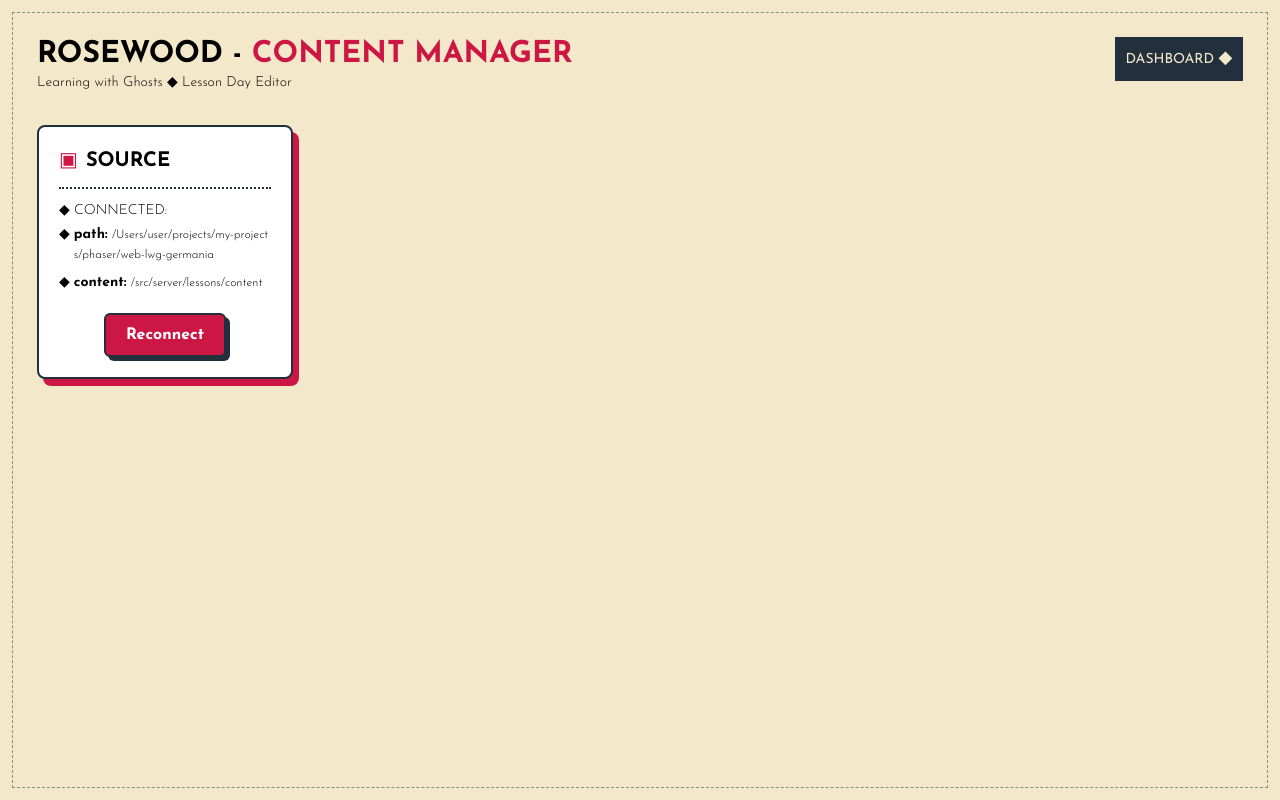
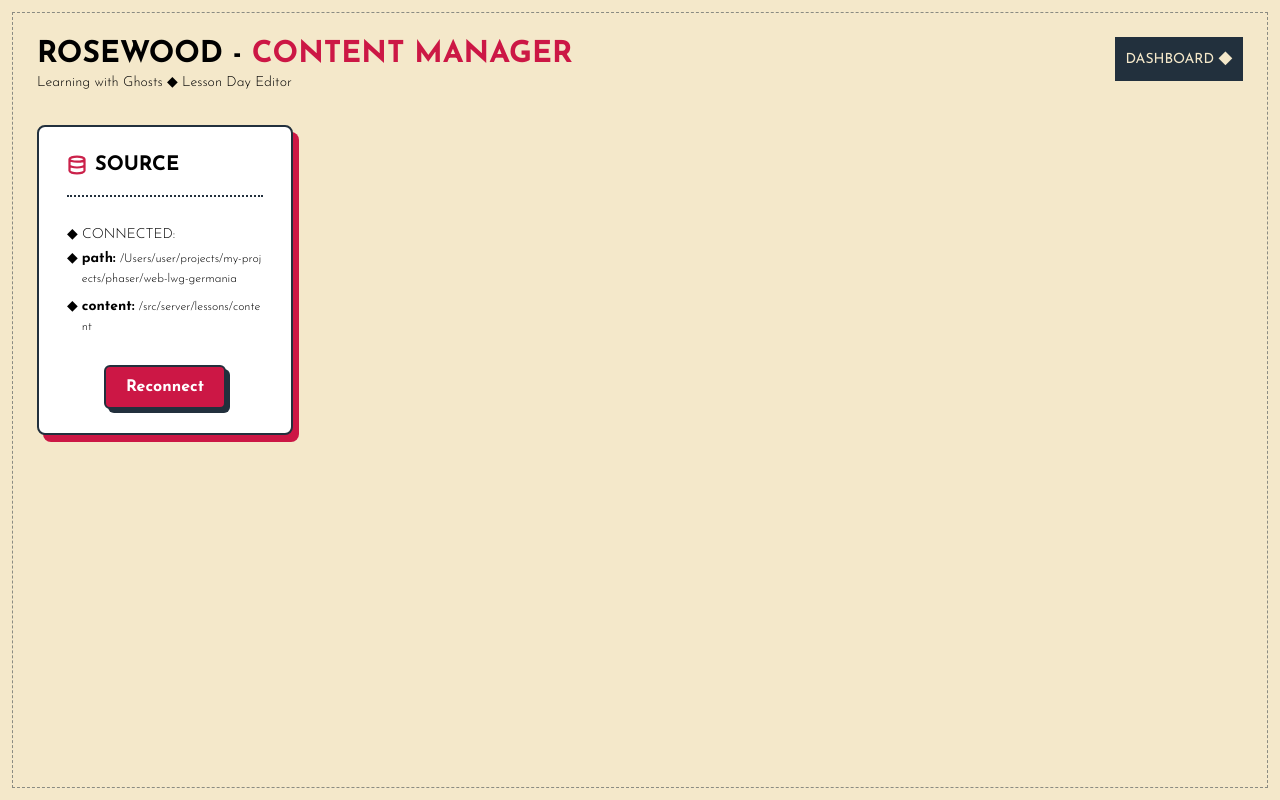
Before and after one commit to marciomarquessouza/rosewood-lwg, a React (Vite) app: page /#/ in a window 1280 px wide. Built offline with nearby package versions, Linux system fonts and the light colour scheme.

Commit message:
feat: add SourceDetails component and integrate database icon in SourcePanel

```diff
--- /dev/null
+++ b/src/renderer/features/SourcePanel/SourceDetails.tsx
@@ -0,0 +1,37 @@
+export interface SourceDetailsProps {
+  projectPath: string;
+  contentPath: string;
+  connected: boolean;
+}
+
+export function SourceDetails({
+  projectPath,
+  contentPath,
+  connected,
+}: SourceDetailsProps) {
+  return (
+    <div className="text-sm">
+      <p className="mb-1 font-light">
+        ◆ {connected ? "CONNECTED:" : "DISCONNECTED:"}
+      </p>
+
+      <div className="mb-2 flex">
+        <span className="mr-1">◆</span>
+
+        <p className="min-w-0">
+          <strong>path:</strong>{" "}
+          <span className="break-all text-xs font-light">{projectPath}</span>
+        </p>
+      </div>
+
+      <div className="flex">
+        <span className="mr-1">◆</span>
+
+        <p className="min-w-0">
+          <strong>content:</strong>{" "}
+          <span className="break-all text-xs font-light">{contentPath}</span>
+        </p>
+      </div>
+    </div>
+  );
+}
--- a/src/renderer/features/SourcePanel/index.tsx
+++ b/src/renderer/features/SourcePanel/index.tsx
@@ -1,7 +1,9 @@
-interface SourcePanelProps {
-  projectPath: string;
-  contentPath: string;
-  connected: boolean;
+import databaseIcon from "../../../assets/icons/database.svg";
+import { Button } from "../../components/Button/index.tsx";
+import { Panel } from "../../components/Panel.tsx";
+import { SourceDetails, SourceDetailsProps } from "./SourceDetails.tsx";
+
+interface SourcePanelProps extends SourceDetailsProps {
   onReconnect: () => void;
 }
 
@@ -13,68 +15,31 @@ export function SourcePanel({
 }: SourcePanelProps) {
   return (
     <aside className=" w-64 shrink-0">
-      <div className="rounded-lg border-2 border-rosewood-ink bg-rosewood-surface p-5 shadow-[6px_7px_0_var(--color-rosewood-accent)]">
-        <header className="flex items-center gap-2">
-          <span className="text-xl text-rosewood-accent">▣</span>
+      <Panel
+        variant="support"
+        header={
+          <header className="flex items-center gap-2">
+            <span className="text-xl text-rosewood-accent">
+              <img src={databaseIcon} alt="" className="size-5" />
+            </span>
 
-          <h2 className="text-xl font-bold">SOURCE</h2>
-        </header>
-
-        <div className="my-3 border-t-2 border-dotted border-rosewood-ink" />
-
-        <div className="text-sm">
-          <p className="mb-1 font-light">
-            ◆ {connected ? "CONNECTED:" : "DISCONNECTED:"}
-          </p>
-
-          <div className="mb-2 flex">
-            <span className="mr-1">◆</span>
-
-            <p className="min-w-0">
-              <strong>path:</strong>{" "}
-              <span className="break-all text-xs font-light">
-                {projectPath}
-              </span>
-            </p>
-          </div>
-
-          <div className="flex">
-            <span className="mr-1">◆</span>
-
-            <p className="min-w-0">
-              <strong>content:</strong>{" "}
-              <span className="break-all text-xs font-light">
-                {contentPath}
-              </span>
-            </p>
-          </div>
-        </div>
-
-        <div className="mt-5 flex justify-center">
-          <button
-            type="button"
-            onClick={onReconnect}
-            className="
-              min-w-30
-              rounded-md
-              border-2
-              border-rosewood-ink
-              bg-rosewood-accent
-              px-5
-              py-2
-              font-bold
-              text-white
-              shadow-[4px_4px_0_var(--color-rosewood-ink)]
-              transition-transform
-              active:translate-x-1
-              active:translate-y-1
-              active:shadow-none
-            "
-          >
-            Reconnect
-          </button>
-        </div>
-      </div>
+            <h2 className="text-xl font-bold">SOURCE</h2>
+          </header>
+        }
+        footer={
+          <footer className="flex justify-center">
+            <Button variant="accent" onClick={onReconnect}>
+              Reconnect
+            </Button>
+          </footer>
+        }
+      >
+        <SourceDetails
+          projectPath={projectPath}
+          contentPath={contentPath}
+          connected={connected}
+        />
+      </Panel>
     </aside>
   );
 }
```
Also changed, not shown: src/assets/icons/database.svg (added).
